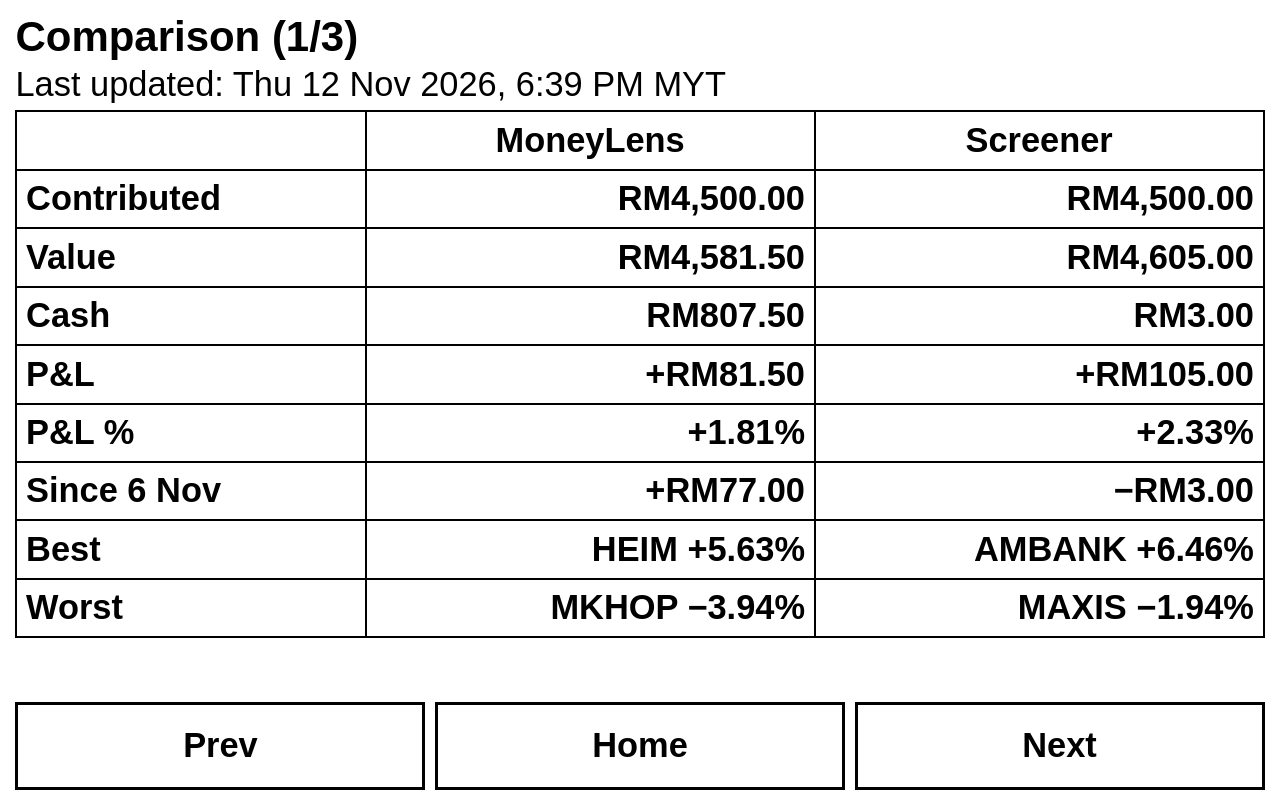
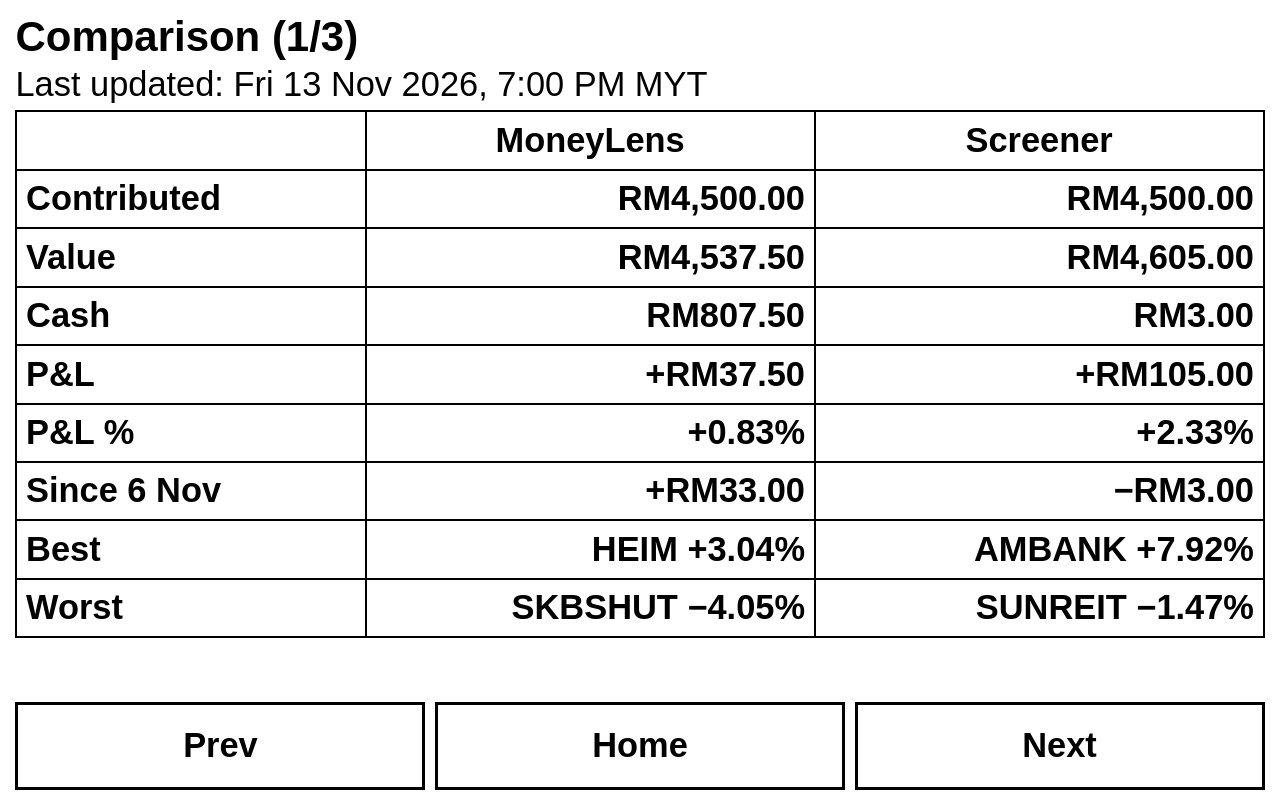
Before and after one commit to spothao/klse-poke-dashboard, a plain HTML site: page compare.html in a window 1280 px wide. Drawn offline with Linux system fonts and the light colour scheme.

Commit message:
Weekly comparison 13 Nov: pages batch 1

```diff
--- a/compare.html
+++ b/compare.html
@@ -175,20 +175,20 @@ table.grid.watch .c-held { width: 28%; }
   <div class="page">
     <header>
       <h1>Comparison (1/3)</h1>
-      <p class="updated">Last updated: Thu 12 Nov 2026, 6:39 PM MYT</p>
+      <p class="updated">Last updated: Fri 13 Nov 2026, 7:00 PM MYT</p>
     </header>
     <main>
 <table class="compare">
 <thead><tr><th></th><th>MoneyLens</th><th>Screener</th></tr></thead>
 <tbody>
 <tr><td>Contributed</td><td>RM4,500.00</td><td>RM4,500.00</td></tr>
-<tr><td>Value</td><td>RM4,581.50</td><td>RM4,605.00</td></tr>
+<tr><td>Value</td><td>RM4,537.50</td><td>RM4,605.00</td></tr>
 <tr><td>Cash</td><td>RM807.50</td><td>RM3.00</td></tr>
-<tr><td>P&amp;L</td><td>+RM81.50</td><td>+RM105.00</td></tr>
-<tr><td>P&amp;L %</td><td>+1.81%</td><td>+2.33%</td></tr>
-<tr><td class='wrap'>Since 6 Nov</td><td>+RM77.00</td><td>−RM3.00</td></tr>
-<tr><td>Best</td><td>HEIM +5.63%</td><td>AMBANK +6.46%</td></tr>
-<tr><td>Worst</td><td>MKHOP −3.94%</td><td>MAXIS −1.94%</td></tr>
+<tr><td>P&amp;L</td><td>+RM37.50</td><td>+RM105.00</td></tr>
+<tr><td>P&amp;L %</td><td>+0.83%</td><td>+2.33%</td></tr>
+<tr><td class='wrap'>Since 6 Nov</td><td>+RM33.00</td><td>−RM3.00</td></tr>
+<tr><td>Best</td><td>HEIM +3.04%</td><td>AMBANK +7.92%</td></tr>
+<tr><td>Worst</td><td>SKBSHUT −4.05%</td><td>SUNREIT −1.47%</td></tr>
 </tbody></table>
     </main>
     <nav class="bar" aria-label="Page"><a href="index.html">Prev</a><a class="home" href="index.html">Home</a><a href="compare-2.html">Next</a></nav>
```
Also changed, not shown: compare-2.html (+1 -1 lines), compare-3.html (+6 -5 lines), index.html (+5 -5 lines).
